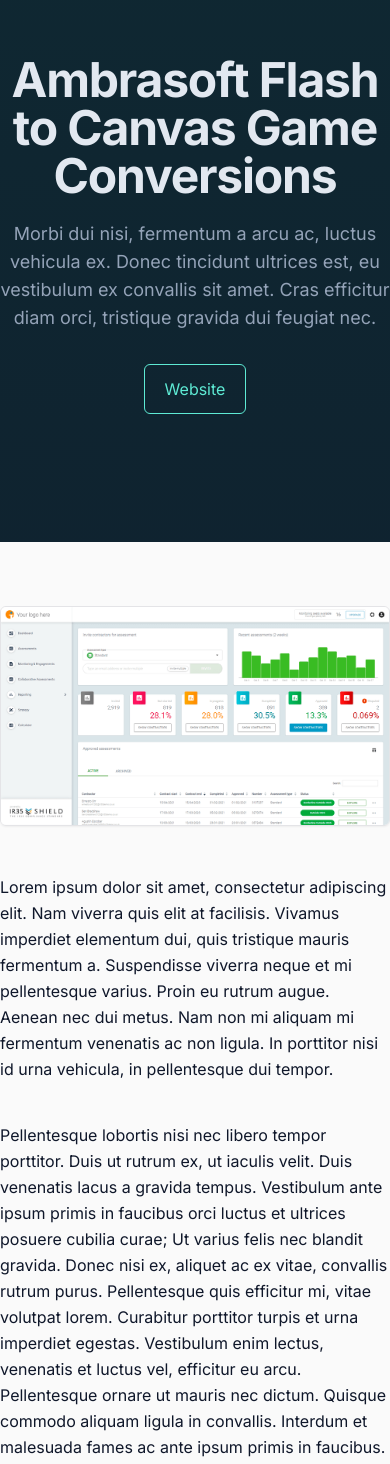
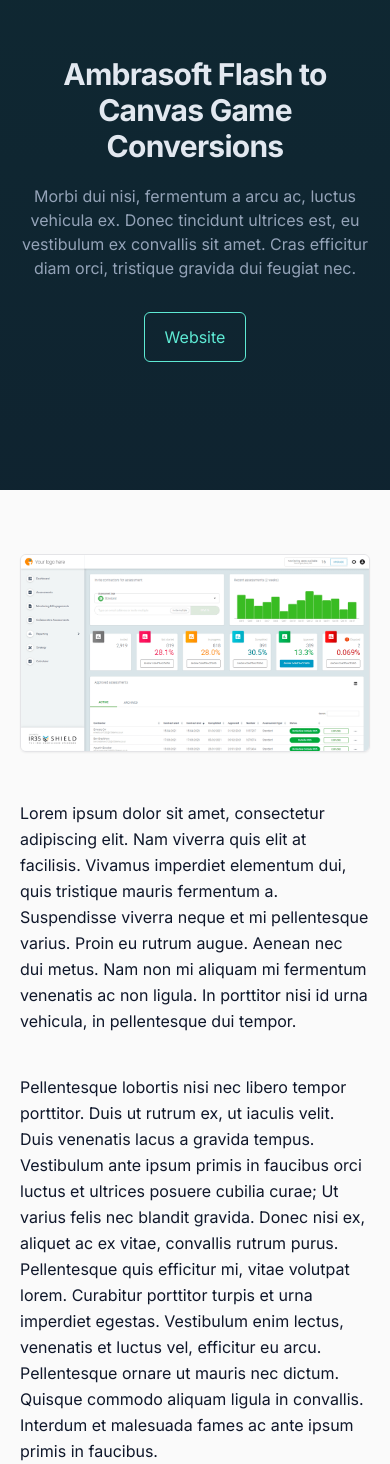
Before and after one commit to maxdmallett/next-js-portfolio-max-mallett, a Next.js app: page /projects/ambrasoft-flash-to-canvas-game-conversions in a window 390 px wide. Shown: the part 104-1568 px from the top of the page. Built offline with nearby package versions, Linux system fonts and the light colour scheme.

Commit message:
Project page responsive

```diff
--- a/app/components/projects/content.tsx
+++ b/app/components/projects/content.tsx
@@ -8,7 +8,7 @@ interface IProps {
 
 const Content = (props: IProps) => {
     return (
-        <div className='container max-w-screen-sm mx-auto leading-relaxed'>
+        <div className='container max-w-screen-sm mx-auto leading-relaxed px-5 sm:px-0'>
 
             <a href="/" className='block mb-12'>
                 <Image
--- a/app/components/projects/hero.tsx
+++ b/app/components/projects/hero.tsx
@@ -8,13 +8,13 @@ interface IProps {
 
 const Hero = (props: IProps) => {
     return (
-        <header className='text-center pt-40 pb-32 flex flex-col justify-center'>
+        <header className='text-center pt-40 pb-32 flex flex-col justify-center px-5 sm:px-0'>
 
-            <h1 className="text-5xl font-bold tracking-tight text-slate-200 mb-5">
+            <h1 className="text-3xl sm:text-5xl font-bold tracking-tight text-slate-200 mb-5">
                 {props.project.title}
             </h1>
 
-            <p className='mb-5 text-lg pb-3 max-w-2xl mx-auto'>
+            <p className='text-md sm:text-lg pb-3 max-w-2xl mx-auto mb-5'>
                 {props.project.shortDescription}
             </p>
 
```
